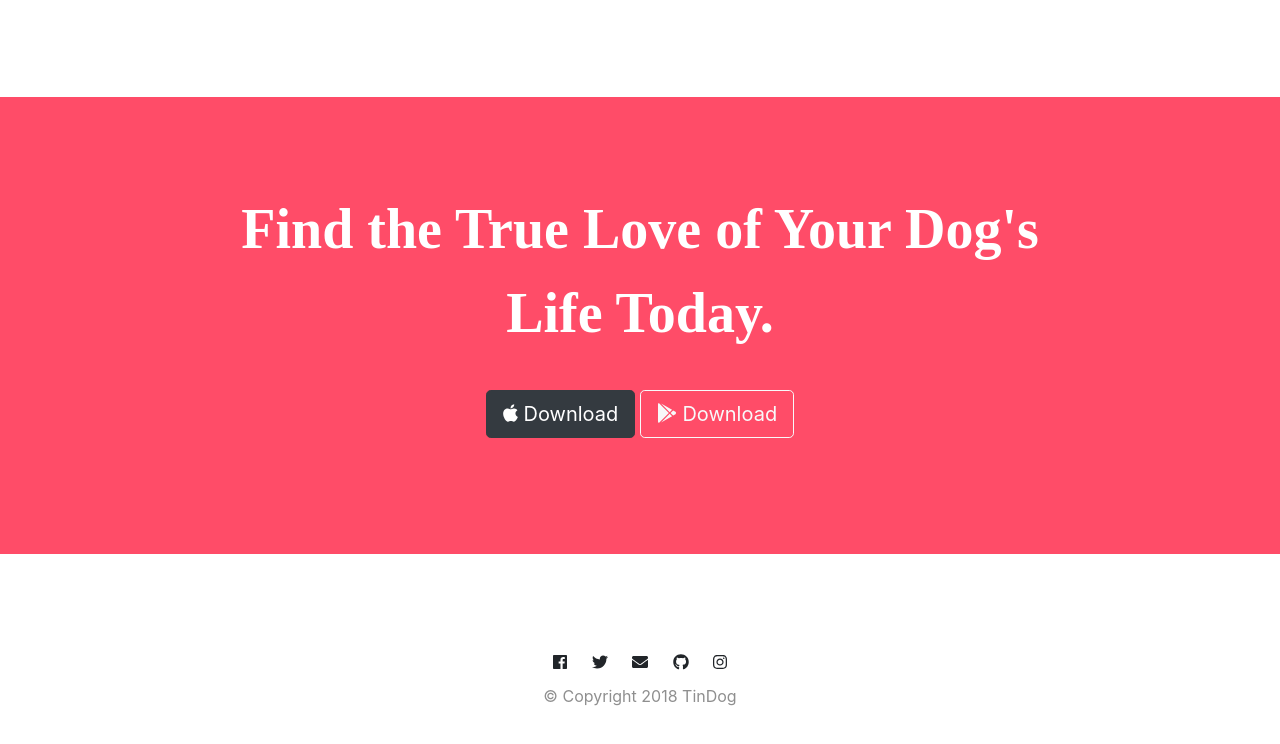
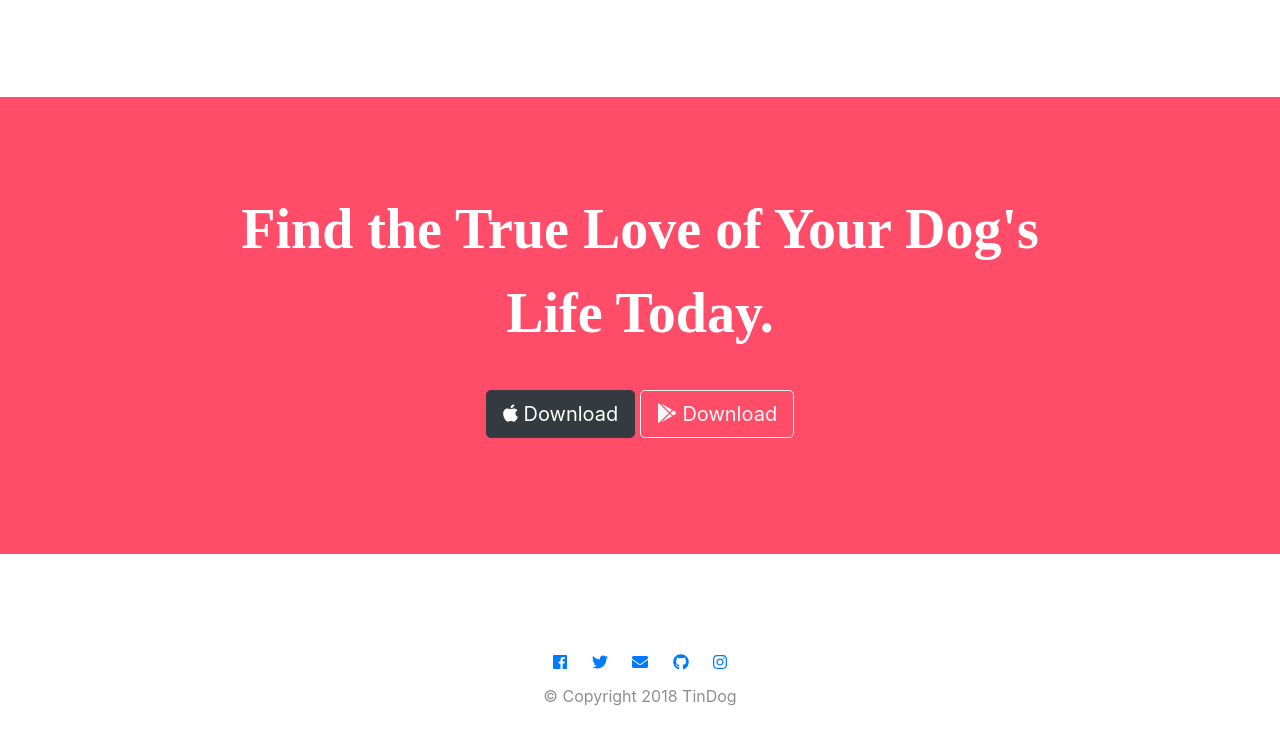
Before and after one commit to Rushiel/tindog, a plain HTML site: page index.html in a window 1280 px wide. Shown: the part 2686-3430 px from the top of the page. Drawn offline with nearby package versions, Linux system fonts and the light colour scheme.

Commit message:
Provided Links to Social Media

```diff
--- a/index.html
+++ b/index.html
@@ -235,12 +235,13 @@
 
   <footer id="footer">
 
-    <i class="social-icon fab fa-facebook"></i>
-    <i class="social-icon fab fa-twitter"></i>
-    <i class="social-icon fas fa-envelope"></i>
-    <i class="social-icon fab fa-github"></i>
-    <i class="social-icon fab fa-instagram"></i>
+    <a href="https://www.facebook.com"><i class="social-icon fab fa-facebook"></i></a>
+    <a href="https://www.twitter.com"><i class="social-icon fab fa-twitter"></i></a>
+    <a href="https://mail.google.com"><i class="social-icon fas fa-envelope"></i></a>
+    <a href="https://www.github.com/Rushiel"><i class="social-icon fab fa-github"></i></a>
+    <a href="https://www.instagram.com"><i class="social-icon fab fa-instagram"></i></a>
     <p>© Copyright 2018 TinDog</p>
+
 
   </footer>
 
```
